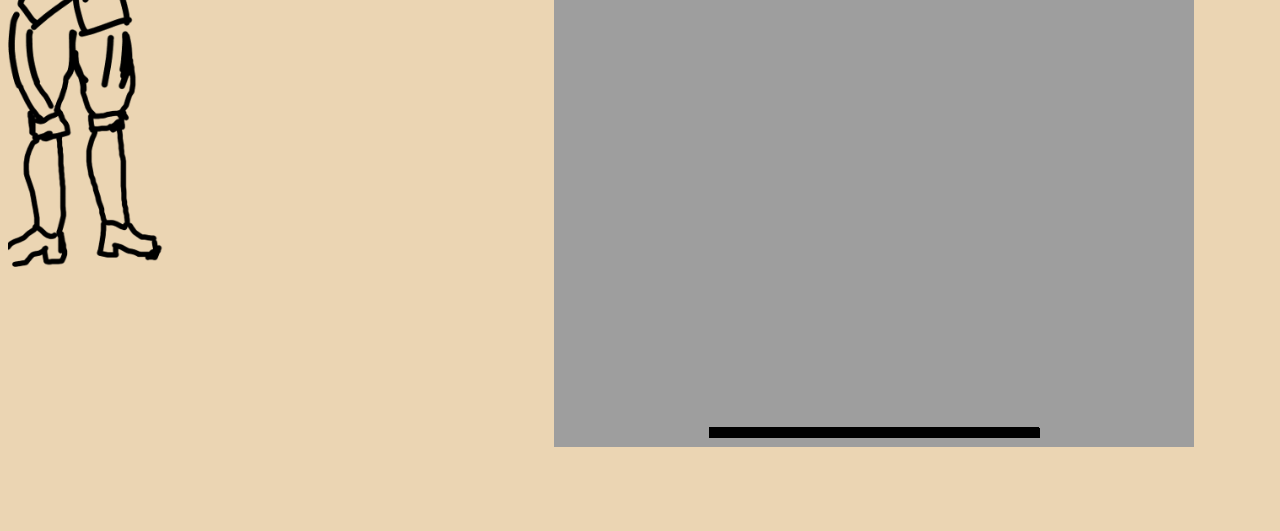
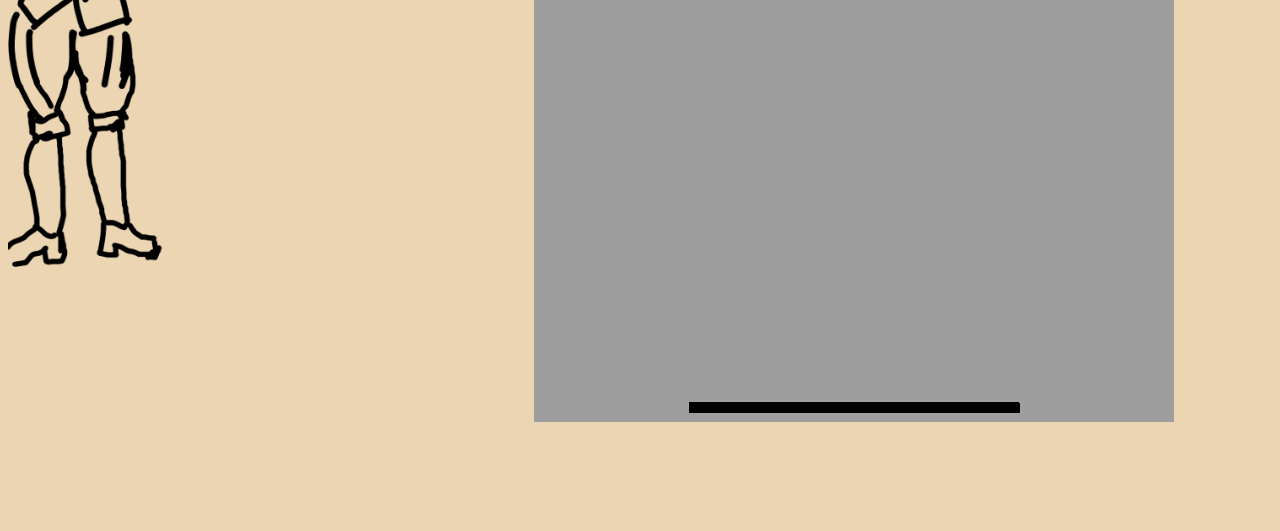
Before and after one commit to jenniferpaton/roundheads_at_the_tower, a plain HTML site: page games.html in a window 1280 px wide. Shown: the part 269-800 px from the top of the page. Drawn offline with Linux system fonts and the light colour scheme; animation ran at ten frames a second; a web font is replaced by a local one.

Commit message:
refining padding

```diff
--- a/games.html
+++ b/games.html
@@ -30,7 +30,7 @@
             div.gm4html5_div_class
             {
               margin: 0px;
-              padding: 20px;
+              padding: 0px;
               border: 0px;
             }
 
@@ -53,7 +53,7 @@
 	</div>
   </div>
 	<div class="box c"><h1>GAMES</h1></div>
-	<div class="box d" padding= 20px>
+	<div class="box d">
 	  <div class="gm4html5_div_class" id="gm4html5_div_id">
             <!-- Create the canvas element the game draws to -->
             <canvas id="canvas" width="640" height="480">
```
